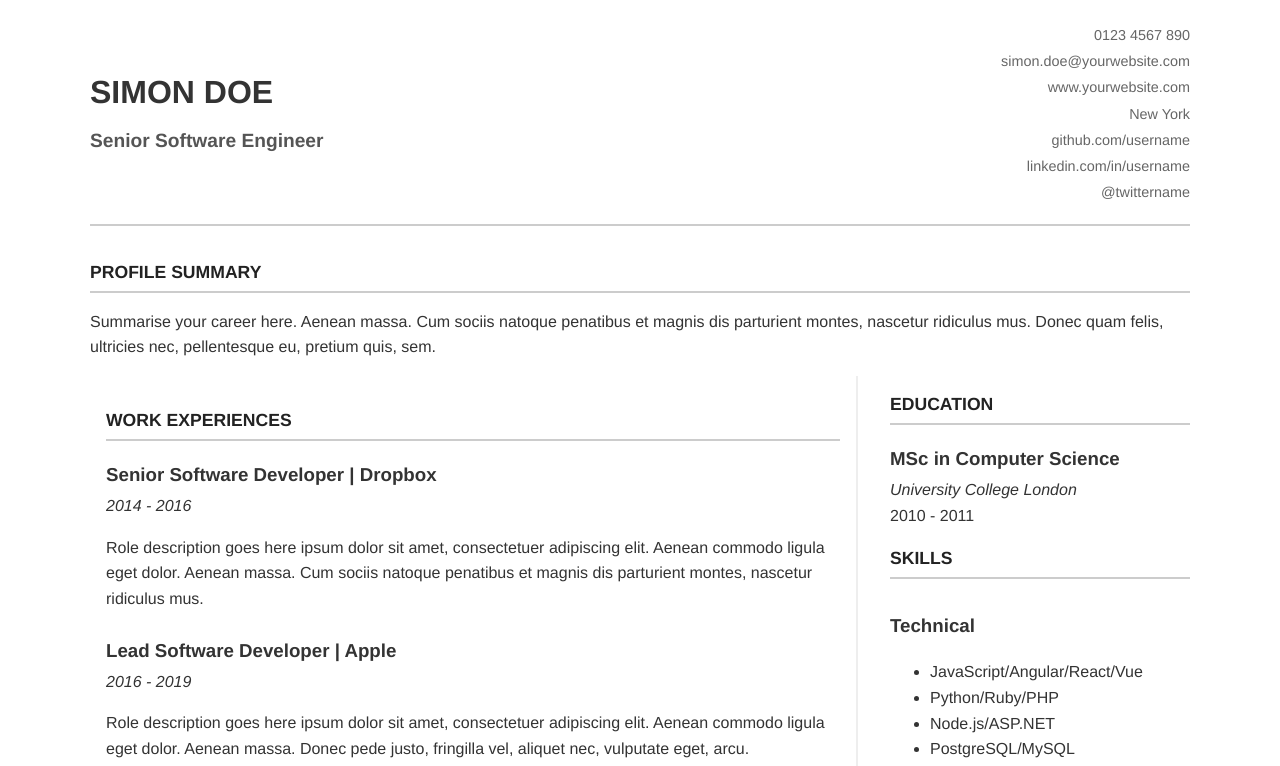
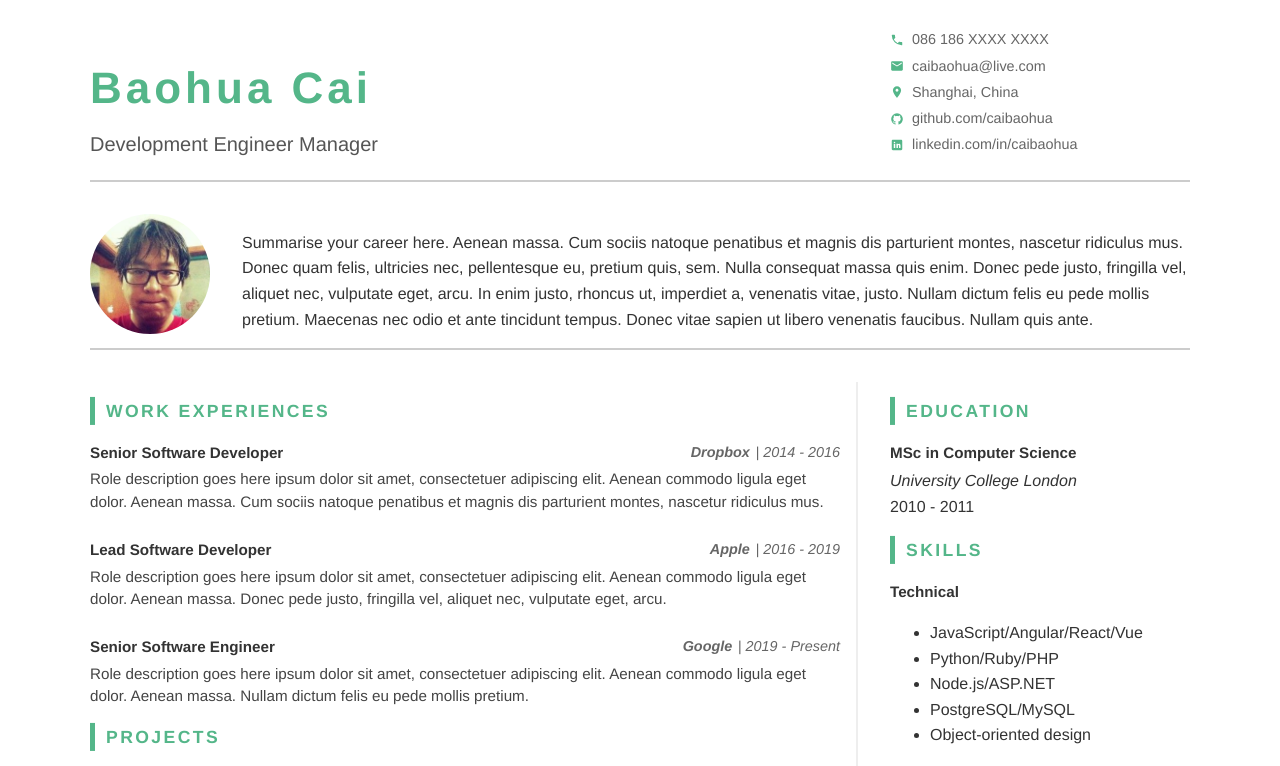
Before and after one commit to caibaohua/my-react-resume, a React (Create React App) app: page / in a window 1280 px wide. Shown: the top 766 px of the page. Built offline with nearby package versions, Linux system fonts and the light colour scheme.

Commit message:
Add color & svg icons

```diff
--- a/src/components/Education.js
+++ b/src/components/Education.js
@@ -7,7 +7,7 @@ function Education({ education }) {
       <h2 className="section-title">Education</h2>
       {education.map((edu, idx) => (
         <div key={idx} style={{ marginBottom: "1rem" }}>
-          <h3 style={{ marginBottom: "0.2rem" }}>{edu.degree}</h3>
+          <h3 className="section-item-title">{edu.degree}</h3>
           <p style={{ margin: "0", fontStyle: "italic" }}>{edu.institution}</p>
           <p style={{ margin: "0 0 0.5rem" }}>{edu.date}</p>
         </div>
--- a/src/components/Experience.js
+++ b/src/components/Experience.js
@@ -6,14 +6,14 @@ function Experience({ experiences }) {
     <section>
       <h2 className="section-title">Work Experiences</h2>
       {experiences.map((exp, idx) => (
-        <div key={idx} style={{ marginBottom: "1.5rem" }}>
-          <h3 style={{ marginBottom: "0.2rem" }}>
-            {exp.role} | {exp.company}
+        <div key={idx} className="section-item">
+          <h3 className="section-item-title">
+            {exp.role}
           </h3>
-          <p style={{ fontStyle: "italic", margin: "0 0 0.5rem" }}>
-            {exp.startDate} - {exp.endDate}
-          </p>
-          <p style={{ lineHeight: "1.6" }}>{exp.description}</p>
+          <div className="experience-dates">
+            <span className="company-name">{exp.company}</span> | {exp.startDate} - {exp.endDate}
+          </div>
+          <p className="section-item-desc">{exp.description}</p>
         </div>
       ))}
     </section>
--- a/src/components/Header.js
+++ b/src/components/Header.js
@@ -11,13 +11,46 @@ function Header({ name, title, contact }) {
         </div>
         <div className="header-right">
           <ul className="contact-info">
-            {contact.phone && <li>{contact.phone}</li>}
-            {contact.email && <li>{contact.email}</li>}
-            {contact.website && <li>{contact.website}</li>}
-            {contact.location && <li>{contact.location}</li>}
-            {contact.github && <li>{contact.github}</li>}
-            {contact.linkedin && <li>{contact.linkedin}</li>}
-            {contact.twitter && <li>{contact.twitter}</li>}
+            {contact.phone && (
+              <li className="contact-item">
+                <svg className="contact-icon" viewBox="0 0 24 24">
+                  <path d="M6.62,10.79C8.06,13.62 10.38,15.94 13.21,17.38L15.41,15.18C15.69,14.9 16.08,14.82 16.43,14.93C17.55,15.3 18.75,15.5 20,15.5A1,1 0 0,1 21,16.5V20A1,1 0 0,1 20,21A17,17 0 0,1 3,4A1,1 0 0,1 4,3H7.5A1,1 0 0,1 8.5,4C8.5,5.25 8.7,6.45 9.07,7.57C9.18,7.92 9.1,8.31 8.82,8.59L6.62,10.79Z" />
+                </svg>
+                {contact.phone}
+              </li>
+            )}
+            {contact.email && (
+              <li className="contact-item">
+                <svg className="contact-icon" viewBox="0 0 24 24">
+                  <path d="M20,4H4C2.9,4,2,4.9,2,6v12c0,1.1,0.9,2,2,2h16c1.1,0,2-0.9,2-2V6C22,4.9,21.1,4,20,4z M20,8l-8,5L4,8V6l8,5l8-5V8z" />
+                </svg>
+                {contact.email}
+              </li>
+            )}
+            {contact.location && (
+              <li className="contact-item">
+                <svg className="contact-icon" viewBox="0 0 24 24">
+                  <path d="M12,2C8.13,2,5,5.13,5,9c0,5.25,7,13,7,13s7-7.75,7-13C19,5.13,15.87,2,12,2z M12,11.5c-1.38,0-2.5-1.12-2.5-2.5s1.12-2.5,2.5-2.5s2.5,1.12,2.5,2.5S13.38,11.5,12,11.5z" />
+                </svg>
+                {contact.location}
+              </li>
+            )}
+            {contact.github && (
+              <li className="contact-item">
+                <svg className="contact-icon" viewBox="0 0 24 24">
+                  <path d="M12,2A10,10 0 0,0 2,12C2,16.42 4.87,20.17 8.84,21.5C9.34,21.58 9.5,21.27 9.5,21C9.5,20.77 9.5,20.14 9.5,19.31C6.73,19.91 6.14,17.97 6.14,17.97C5.68,16.81 5.03,16.5 5.03,16.5C4.12,15.88 5.1,15.9 5.1,15.9C6.1,15.97 6.63,16.93 6.63,16.93C7.5,18.45 8.97,18 9.54,17.76C9.63,17.11 9.89,16.67 10.17,16.42C7.95,16.17 5.62,15.31 5.62,11.5C5.62,10.39 6,9.5 6.65,8.79C6.55,8.54 6.2,7.5 6.75,6.15C6.75,6.15 7.59,5.88 9.5,7.17C10.29,6.95 11.15,6.84 12,6.84C12.85,6.84 13.71,6.95 14.5,7.17C16.41,5.88 17.25,6.15 17.25,6.15C17.8,7.5 17.45,8.54 17.35,8.79C18,9.5 18.38,10.39 18.38,11.5C18.38,15.32 16.04,16.16 13.81,16.41C14.17,16.72 14.5,17.33 14.5,18.26C14.5,19.6 14.5,20.68 14.5,21C14.5,21.27 14.66,21.59 15.17,21.5C19.14,20.16 22,16.42 22,12A10,10 0 0,0 12,2Z" />
+                </svg>
+                {contact.github}
+              </li>
+            )}
+            {contact.linkedin && (
+              <li className="contact-item">
+                <svg className="contact-icon" viewBox="0 0 24 24">
+                  <path d="M19,3H5C3.895,3,3,3.895,3,5v14c0,1.105,0.895,2,2,2h14c1.105,0,2-0.895,2-2V5C21,3.895,20.105,3,19,3z M9,17H6.477v-7H9V17z M7.694,8.717c-0.771,0-1.286-0.514-1.286-1.2s0.514-1.2,1.371-1.2c0.771,0,1.286,0.514,1.286,1.2S8.551,8.717,7.694,8.717z M18,17h-2.442v-3.826c0-1.058-0.651-1.302-0.895-1.302s-1.058,0.163-1.058,1.302c0,0.163,0,3.826,0,3.826h-2.523v-7h2.523v0.977C13.93,10.407,14.581,10,15.802,10C17.023,10,18,10.977,18,13.174V17z" />
+                </svg>
+                {contact.linkedin}
+              </li>
+            )}
           </ul>
         </div>
       </div>
--- a/src/components/Projects.js
+++ b/src/components/Projects.js
@@ -7,7 +7,7 @@ function Projects({ projects }) {
       <h2 className="section-title">Projects</h2>
       {projects.map((project, idx) => (
         <div key={idx} style={{ marginBottom: "1.5rem" }}>
-          <h3>
+          <h3 className="section-item-title">
             {project.link ? (
               <a
                 href={project.link}
--- a/src/components/Skills.js
+++ b/src/components/Skills.js
@@ -5,9 +5,9 @@ function Skills({ technicalSkills, professionalSkills }) {
   return (
     <section>
       <h2 className="section-title">Skills</h2>
-      <div style={{ display: "flex", gap: "2rem", flexWrap: "wrap" }}>
+      <div style={{ display: "flex", gap: "0.5rem", flexWrap: "wrap" }}>
         <div style={{ flex: "1" }}>
-          <h3>Technical</h3>
+          <h3 class="section-item-title">Technical</h3>
           <ul>
             {technicalSkills.map((skill, idx) => (
               <li key={idx}>{skill}</li>
@@ -15,7 +15,7 @@ function Skills({ technicalSkills, professionalSkills }) {
           </ul>
         </div>
         <div style={{ flex: "1" }}>
-          <h3>Professional</h3>
+          <h3 class="section-item-title">Professional</h3>
           <ul>
             {professionalSkills.map((skill, idx) => (
               <li key={idx}>{skill}</li>
--- a/src/components/Summary.js
+++ b/src/components/Summary.js
@@ -3,9 +3,17 @@ import React from "react";
 
 function Summary({ summary }) {
   return (
-    <section>
-      <h2 className="section-title">Profile Summary</h2>
-      <p style={{ lineHeight: "1.6" }}>{summary}</p>
+    <section className="summary-section">
+      <div className="summary-content">
+        <div className="avatar">
+          <img
+            src="/avatar-placeholder.jpg"
+            alt="Profile avatar"
+            className="avatar-image"
+          />
+        </div>
+        <p style={{ lineHeight: "1.6" }}>{summary}</p>
+      </div>
     </section>
   );
 }
--- a/src/index.css
+++ b/src/index.css
@@ -89,15 +89,17 @@ body {
 }
 
 .resume-header .name {
-  font-size: 2rem; /* Approximately 20-24pt */
-  font-weight: bold;
-  margin: 0;
-  color: #333;
+  font-size: 2.75rem;
+  font-weight: 900;
+  letter-spacing: 0.25rem;
+  color: #54B689;
+  margin-bottom: 0;  /* Remove bottom margin */
 }
 
 .resume-header .role {
-  font-size: 1.2rem; /* Slightly smaller than the name */
-  margin: 0.5rem 0;
+  font-size: 1.25rem;
+  font-weight: 300;
+  margin: 0.25rem 0;  /* Reduce margin from 0.5rem to 0.25rem */
   color: #555;
 }
 
@@ -113,17 +115,41 @@ body {
   margin-bottom: 0.2rem;
 }
 
+.contact-item {
+  display: flex;
+  align-items: center;
+  gap: 0.5rem;
+}
+
+.contact-icon {
+  width: 14px;
+  height: 14px;
+  fill: #54B689;  /* Match theme color */
+}
+
 /* -----------------------------
    3. Section Titles
 ------------------------------ */
 .section-title {
   font-size: 1.1rem;
   font-weight: bold;
-  text-transform: uppercase; /* The PDF often uses uppercase headings */
-  margin-bottom: 0.8rem;
-  border-bottom: 2px solid #ccc;
-  padding-bottom: 0.3rem;
-  color: #333;              /* Keep headings in strong black/dark gray */
+  text-transform: uppercase;
+  color: #333;
+  position: relative;
+  padding-left: 1rem;
+  letter-spacing: 0.15rem;
+  margin-bottom: 1rem;  /* Add some space below section titles */
+}
+
+.section-title::before {
+  content: "";
+  position: absolute;
+  left: 0;
+  top: 50%;
+  transform: translateY(-50%);
+  width: 05px;
+  height: 100%;
+  background-color: #54B689;  /* Same color as your theme */
 }
 
 /*
@@ -152,6 +178,7 @@ body {
 /* For items in a list (experience, projects, education, etc.) */
 .section-item {
   margin-bottom: 1.5rem;
+  position: relative;  /* For absolute positioning of dates */
 }
 
 .section-item:last-child {
@@ -160,9 +187,39 @@ body {
 
 /* Titles within the item (e.g. job title, project name) */
 .section-item-title {
+  font-size: 0.95rem;  /* Make h3 smaller than h2 */
   font-weight: bold;
   margin: 0 0 0.2rem 0;
   color: #333;
+}
+
+/* New styles for the dates */
+.company-name {
+  font-weight: bold;
+  margin-right: 0.1rem;
+}
+
+.experience-dates {
+  position: absolute;
+  right: 0;
+  top: 0;
+  font-size: 0.9rem;
+  color: #666;
+  font-style: italic;
+}
+
+/* Update mobile view to handle company name */
+@media (max-width: 768px) {
+  .experience-dates {
+    position: static;
+    display: block;
+    margin-bottom: 0.5rem;
+  }
+
+  .company-name {
+    display: block;
+    margin-bottom: 0.2rem;
+  }
 }
 
 /* Sub-info like company name, date range, location, etc. */
@@ -254,11 +311,47 @@ body {
 ------------------------------ */
 /* If you want a subtle background for the left column: */
 .left-col {
-  padding: 1rem;
+  padding-right: 1rem;
   border-right: 2px solid #eee;
 }
 
 /* If you want to highlight headings in a slightly darker color: */
 .section-title, .side-section-title {
-  color: #222;
+  color: #54B689;
 }
+
+.summary-section {
+  margin-bottom: 2rem;
+  border-bottom: 2px solid #ccc;
+}
+
+.summary-content {
+  display: flex;
+  align-items: flex-start;
+  gap: 2rem;
+}
+
+.avatar {
+  flex-shrink: 0;
+}
+
+.avatar-image {
+  width: 120px;
+  height: 120px;
+  border-radius: 50%;
+  object-fit: cover;
+}
+
+/* Add responsive layout for summary section */
+@media (max-width: 768px) {
+  .summary-content {
+    flex-direction: column;
+    align-items: center;
+    text-align: center;
+    gap: 1rem;
+  }
+
+  .avatar {
+    margin-bottom: 1rem;
+  }
+}
--- a/src/resumeData.js
+++ b/src/resumeData.js
@@ -1,21 +1,21 @@
 // src/resumeData.js
 
 const resumeData = {
-    name: "SIMON DOE",
-    title: "Senior Software Engineer",
+    name: "Baohua Cai",
+    title: "Development Engineer Manager",
     contact: {
-      phone: "0123 4567 890",
-      email: "simon.doe@yourwebsite.com",
-      website: "www.yourwebsite.com",
-      location: "New York",
-      github: "github.com/username",
-      linkedin: "linkedin.com/in/username",
-      twitter: "@twittername"
+      phone: "086 186 XXXX XXXX",
+      email: "caibaohua@live.com",
+      location: "Shanghai, China",
+      github: "github.com/caibaohua",
+      linkedin: "linkedin.com/in/caibaohua"
     },
     summary: `
-      Summarise your career here. Aenean massa. Cum sociis natoque penatibus
-      et magnis dis parturient montes, nascetur ridiculus mus. Donec quam felis,
-      ultricies nec, pellentesque eu, pretium quis, sem.
+      Summarise your career here. Aenean massa. Cum sociis natoque penatibus et magnis dis parturient montes,
+      nascetur ridiculus mus. Donec quam felis, ultricies nec, pellentesque eu, pretium quis, sem. Nulla consequat
+      massa quis enim. Donec pede justo, fringilla vel, aliquet nec, vulputate eget, arcu. In enim justo, rhoncus ut,
+      imperdiet a, venenatis vitae, justo. Nullam dictum felis eu pede mollis pretium. Maecenas nec odio et ante
+      tincidunt tempus. Donec vitae sapien ut libero venenatis faucibus. Nullam quis ante.
     `,
     experiences: [
       {
```
Also changed, not shown: public/avatar-placeholder.jpg (added).
